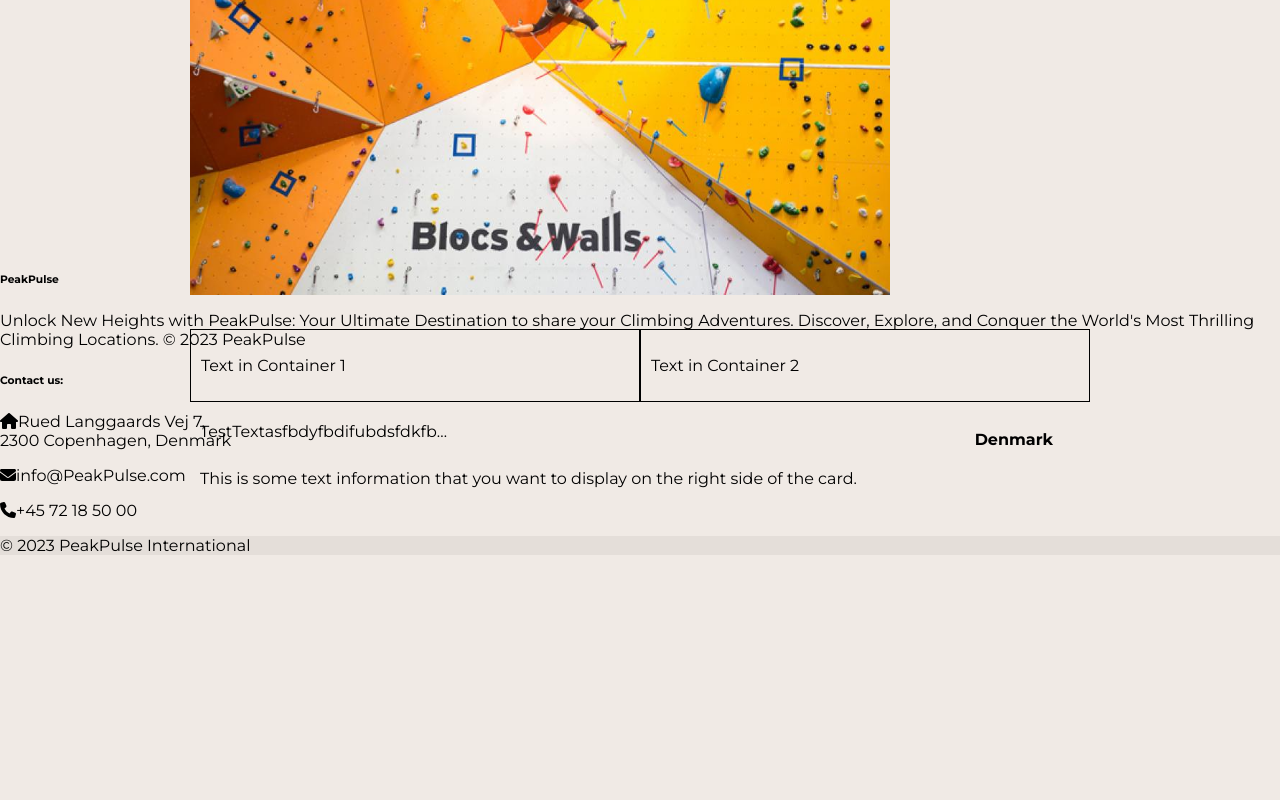
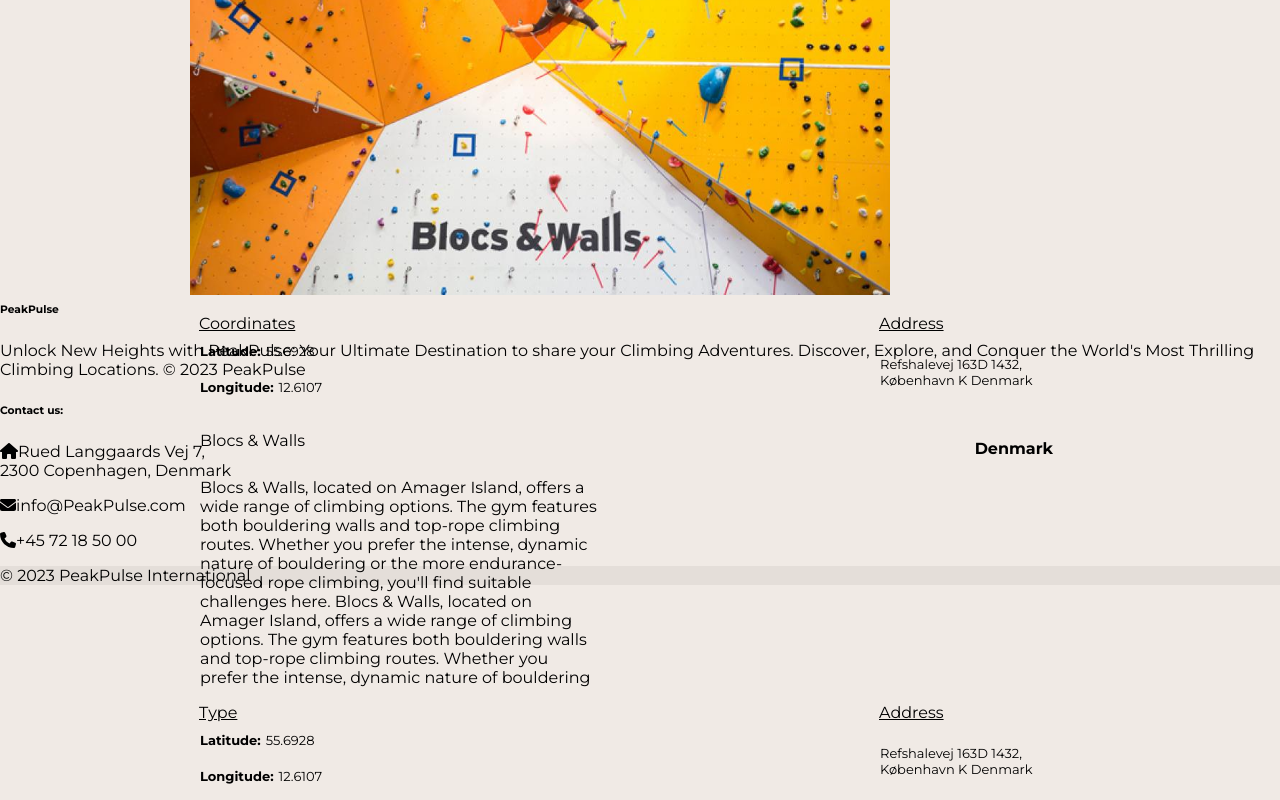
Before and after one commit to Chris-cvR/TID-React-Climbing-Platform, a React (Create React App) app: page / in a window 1280 px wide. Shown: the part 286-1086 px from the top of the page. Before the commit the page ends 841 px from the top, so only its background shows below. Built offline with nearby package versions, Linux system fonts and the light colour scheme.

Commit message:
Updated detailed location card more

```diff
--- a/src/components/common/DetailedLocationCard.js
+++ b/src/components/common/DetailedLocationCard.js
@@ -15,14 +15,35 @@ function LocationCard() {
                     <div className="mr-5">
                         <Card.Img className="DetailedLocationImage" src={LocationImage} />
                         <div className="detailed-flex-container">
-                            <div className="detailed-text-container">
-                                <p>Text in Container 1</p>
+                            <div className="detailed-content">
+                                <h8>Coordinates</h8>
+                                <div className="detailed-text-container">
+                                    <div className="coordinate-container">
+                                        <p><b>Latitude:</b></p>
+                                        <span className="coordinate-value">55.6928</span>
+                                    </div>
+                                </div>
+
+                                <div className="detailed-text-container">
+                                    <div className="coordinate-container">
+                                        <p><b>Longitude:</b></p>
+                                        <span className="coordinate-value">12.6107</span>
+                                    </div>
+                                </div>
+
                             </div>
 
-                            <div className="detailed-text-container">
-                                <p>Text in Container 2</p>
+                            <div className="detailed-content">
+                                <h8>Address</h8>
+                                <div className="detailed-text-container">
+                                    <p>Refshalevej 163D
+                                        1432, København K
+                                        Denmark
+                                    </p>
+                                </div>
                             </div>
                         </div>
+
                     </div>
 
                     {/* Divider (thin black line) */}
@@ -32,14 +53,43 @@ function LocationCard() {
                     <div>
                         <div className="detailed-location-info">
                             <div className="detailed-location-title">
-                                <Card.Title className="detailed-truncate-text">TestTextasfbdyfbdifubdsfdkfbdsifgb</Card.Title>
+                                <Card.Title className="detailed-truncate-text">Blocs & Walls</Card.Title>
                             </div>
                             <div className="detailed-location-place">
                                 <Card.Subtitle className="location-country"><b>Denmark</b></Card.Subtitle>
                             </div>
                         </div>
                         <div className='detailed-text'>
-                            This is some text information that you want to display on the right side of the card.
+                            Blocs & Walls, located on Amager Island, offers a wide range of climbing options. The gym features both bouldering walls and top-rope climbing routes. Whether you prefer the intense, dynamic nature of bouldering or the more endurance-focused rope climbing, you'll find suitable challenges here. Blocs & Walls, located on Amager Island, offers a wide range of climbing options. The gym features both bouldering walls and top-rope climbing routes. Whether you prefer the intense, dynamic nature of bouldering or the more endurance-focused rope climbing, you'll find suitable challenges here. Blocs & Walls, located on Amager Island, offers a wide range of climbing options. The gym features both bouldering walls and top-rope climbing routes. Whether you prefer the intense, dynamic nature of bouldering or the more endurance-focused rope climbing, you'll find suitable challenges here.
+                        </div>
+                        <div className="detailed-flex-container">
+                            <div className="detailed-content">
+                                <h8>Type</h8>
+                                <div className="detailed-text-container">
+                                    <div className="coordinate-container">
+                                        <p><b>Latitude:</b></p>
+                                        <span className="coordinate-value">55.6928</span>
+                                    </div>
+                                </div>
+
+                                <div className="detailed-text-container">
+                                    <div className="coordinate-container">
+                                        <p><b>Longitude:</b></p>
+                                        <span className="coordinate-value">12.6107</span>
+                                    </div>
+                                </div>
+
+                            </div>
+
+                            <div className="detailed-content">
+                                <h8>Address</h8>
+                                <div className="detailed-text-container">
+                                    <p>Refshalevej 163D
+                                        1432, København K
+                                        Denmark
+                                    </p>
+                                </div>
+                            </div>
                         </div>
 
                     </div>
--- a/src/styles/index.css
+++ b/src/styles/index.css
@@ -109,7 +109,7 @@ code {
 /* DetailedLocationCard Css */
 .DetailedCardStyle {
   width: 900px;
-  height: 420px;
+  height: 450px;
 
 }.DetailedContainer {
   margin-top: 20px;
@@ -144,6 +144,11 @@ code {
 .detailed-text {
   margin-top: 20px;
   margin-left: 10px;
+  width: 400px;
+  max-width: 400px;
+  max-height: 210px;
+  word-wrap: break-word;
+  overflow: auto;
 }
 
 .detailed-truncate-text {
@@ -154,7 +159,7 @@ code {
 }
 
 .detailed-flex-container {
-  margin-top: 30px;
+  margin-top: 15px;
   display: flex;
   justify-content: space-between;
 }
@@ -162,5 +167,28 @@ code {
 .detailed-text-container {
   flex: 1;
   padding: 10px;
-  border: 1px solid black
+  font-size: small;
+  display: flex;
+  justify-content: space-between;
+  max-width: 200px;
 }
+
+.detailed-content h8 {
+  margin-left: 9px;
+  text-decoration: underline;
+}
+
+.coordinate-container {
+  display: flex;
+  align-items:column; /* Vertically align the content */
+  align-items: flex-start; /* Stack elements vertically and align them to the left */
+}
+
+.coordinate-container p {
+  margin: 0;
+  margin-right: 5px; /* Add a small margin to separate the label and value */
+}
+
+.coordinate-value p {
+  display: inline-block; /* Display the span as inline-block */
+}
```
